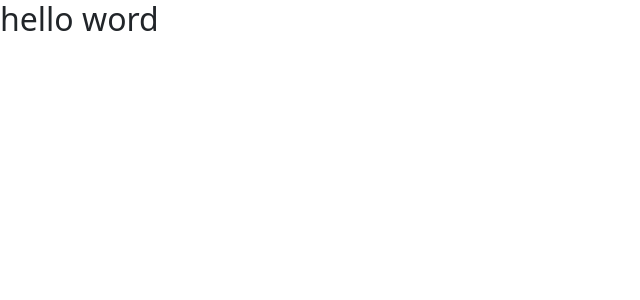
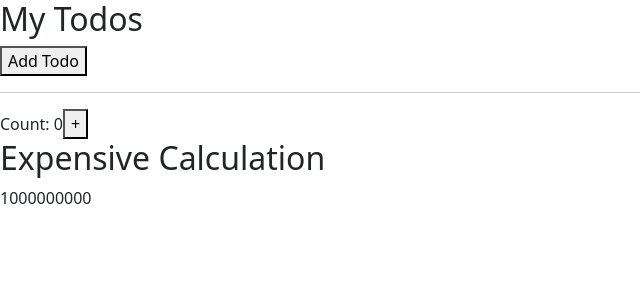
Before and after one commit to parthsagar13/Daily_create_files, a React (Create React App) app: page / in a window 1280 px wide. Shown: the top 300 px of the page, without its empty margins (0-640 px from the left). Built offline with nearby package versions, Linux system fonts and the light colour scheme.

Commit message:
17 jun day  10

```diff
--- a/package.json
+++ b/package.json
@@ -3,7 +3,7 @@
   "version": "0.1.0",
   "private": true,
   "dependencies": {
-
+    "@sayings/react-reels": "^1.0.2",
     "@testing-library/jest-dom": "^5.16.5",
     "@testing-library/react": "^13.4.0",
     "@testing-library/user-event": "^13.5.0",
--- a/src/App.js
+++ b/src/App.js
@@ -1,14 +1,19 @@
-import React, { useState } from 'react';
+import React from 'react'
+import UseMemo from './components/10-day_17_june/useMemo/UseMemo'
+// import UseRef from './components/10-day_17_june/useRef/UseRef'
+// import UseNavigate from './components/10-day_17_june/useNavigate/UseNavigate'
+// import UseLayoutEffect from './components/10-day_17_june/useLayout/UseLayout'
+// import Usestate from './components/10-day_17_june/usestate/Usestate'
 
-
-const App = () => {
-
-
+export default function App() {
   return (
     <div>
-     <h2>hello word</h2>
+      {/* <Usestate/> */}
+      {/* <UseLayoutEffect/> */}
+      {/* <UseNavigate/> */}
+      {/* <UseRef/> */}
+      <UseMemo/>
+
     </div>
-  );
-};
-
-export default App;
+  )
+}
--- /dev/null
+++ b/src/components/10-day_17_june/useLayout/UseLayout.js
@@ -0,0 +1,22 @@
+// useLayoutEffect, runs synchronously after a render but before the screen is updated.
+
+// useEffect runs asynchronously and after a render is painted to the screen.
+
+import React, { useState, useLayoutEffect, useEffect } from "react";
+
+const UseLayoutEffect = () => {
+  const [num, setNum] = useState(0);
+
+  useLayoutEffect(() => {
+    if (num === 0) setNum(5 + Math.random() * 50);
+  }, [num]);
+
+  return (
+    <>
+      <h2>{num}</h2>
+      <button onClick={() => setNum(0)}>check</button>
+    </>
+  );
+};
+
+export default UseLayoutEffect;
--- /dev/null
+++ b/src/components/10-day_17_june/useMemo/UseMemo.js
@@ -0,0 +1,43 @@
+import React, { useState } from "react";
+// import { useMemo } from 'react';
+
+export default function UseMemo() {
+  const [count, setCount] = useState(0);
+  const [todos, setTodos] = useState([]);
+  // const calculation = useMemo(() => expensiveCalculation(count), [count]);
+  const calculation = expensiveCalculation(count);
+
+  const increment = () => {
+    setCount((c) => c + 1);
+  };
+  const addTodo = () => {
+    setTodos((t) => [...t, "New Todo"]);
+  };
+
+  return (
+    <div>
+      <div>
+        <h2>My Todos</h2>
+        {todos.map((todo, index) => {
+          return <p key={index}>{todo}</p>;
+        })}
+        <button onClick={addTodo}>Add Todo</button>
+      </div>
+      <hr />
+      <div>
+        Count: {count}
+        <button onClick={increment}>+</button>
+        <h2>Expensive Calculation</h2>
+        {calculation}
+      </div>
+    </div>
+  );
+}
+
+const expensiveCalculation = (num) => {
+  console.log("Calculating...");
+  for (let i = 0; i < 1000000000; i++) {
+    num += 1;
+  }
+  return num;
+};
--- /dev/null
+++ b/src/components/10-day_17_june/useNavigate/UseNavigate.js
@@ -0,0 +1,18 @@
+
+import React from 'react';
+import {useNavigate} from "react-router-dom"
+
+const UseNavigate = () => {
+  const navigate = useNavigate();
+  const parth = useRef(0);
+
+
+  return (
+  <>
+     <h1 style={{color:"green"}}>A Computer Science portal for geeks.</h1>
+     <button onClick={()=>navigate(-1)}>Go Back Home</button>
+  </>
+  )
+};
+
+export default UseNavigate;
--- /dev/null
+++ b/src/components/10-day_17_june/useRef/UseRef.js
@@ -0,0 +1,16 @@
+import React, { useRef } from "react";
+
+export default function UseRef() {
+  const Logo = useRef(null);
+
+  const changeimage = () => {
+    Logo.current.style.tranform = "rotate(150deg)"
+  };
+  return (
+    <div>
+      <h1>Hooks Based Component</h1>
+      <br />
+      <img src="logo192.png" onClick={changeimage} ref={Logo} />
+    </div>
+  );
+}
```
Also changed, not shown: src/components/10-day_17_june/useEffect/UseEffect.jsx (added, +42 -0 lines), src/components/day_4/Tut35.js (line endings or trailing spaces), 1 other file (tests, documents, lock files or other folders).
